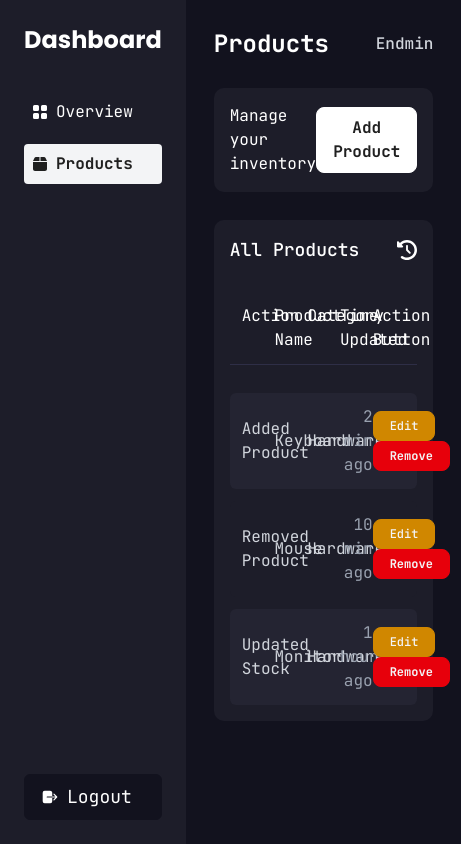
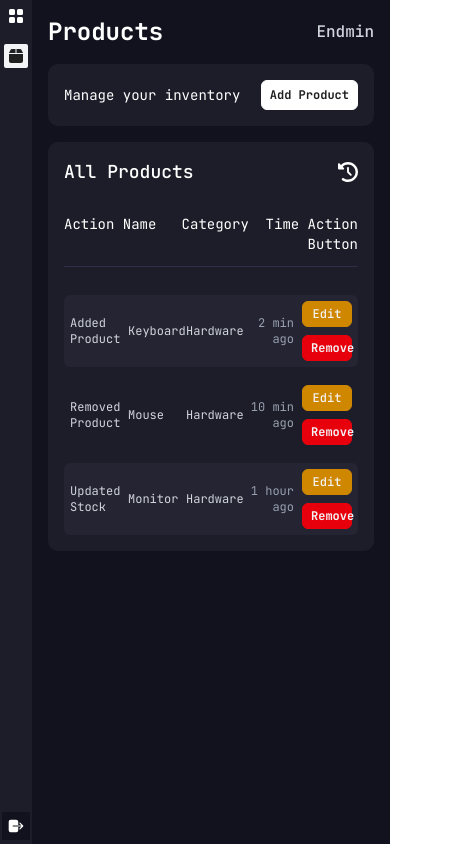
Before and after one commit to HaekalAR/sistem-inventaris-s2, a Next.js app: page /dashboard/products in a window 390 px wide. Shown: the whole page, 461 px wide, since content can reach past the window. Built offline with nearby package versions, Linux system fonts and the light colour scheme.

Commit message:
Fixing Errors

```diff
--- a/app/dashboard/layout.js
+++ b/app/dashboard/layout.js
@@ -9,19 +9,18 @@ export default function DashboardLayout({ children }) {
   const pathname = usePathname();
   return (
     <div className="bg-[#12121E] flex min-h-screen">
-
       {/* Sidebar */}
-            <aside className="w-64 bg-[#1D1D29] text-white p-6 flex flex-col gap-6 justify-between">
+      <aside className="md:w-64 w-8 bg-[#1D1D29] text-white md:p-6 flex flex-col gap-6 justify-between">
         <div>
-
-                    <h1 className="text-2xl font-bold font-poppins mb-9">
+          <h1 className="text-2xl md:flex hidden font-bold font-poppins mb-9">
             Dashboard
           </h1>
 
-                    <nav className="flex flex-col gap-3 font-jbm">
+          <nav className="flex flex-col md:items-stretch items-center justify-center gap-3 font-jbm">
             <Link
               href="/dashboard"
-                            className={`p-2 rounded flex gap-2 transition-all duration-300 items-center ${pathname === "/dashboard"
+              className={`p-2 rounded md:flex hidden gap-2 transition-all duration-300 items-center ${
+                pathname === "/dashboard"
                   ? "bg-gray-100 text-[#202020] font-bold"
                   : "hover:bg-[#12121E]"
               }`}
@@ -29,10 +28,21 @@ export default function DashboardLayout({ children }) {
               <BsFillGridFill />
               <p>Overview</p>
             </Link>
+            <Link
+              href="/dashboard"
+              className={`p-1 w-fit mt-1 md:hidden flex rounded-xs ${
+                pathname === "/dashboard"
+                  ? "bg-gray-100 text-[#202020] font-bold"
+                  : "hover:bg-[#12121E]"
+              }`}
+            >
+              <BsFillGridFill />
+            </Link>
 
             <Link
               href="/dashboard/products"
-                            className={`p-2 rounded flex gap-2 transition-all duration-300 items-center ${pathname === "/dashboard/products"
+              className={`p-2 rounded md:flex hidden gap-2 transition-all duration-300 items-center ${
+                pathname === "/dashboard/products"
                   ? "bg-gray-100 text-[#202020] font-bold"
                   : "hover:bg-[#12121E]"
               }`}
@@ -40,29 +50,36 @@ export default function DashboardLayout({ children }) {
               <FaBox />
               <p>Products</p>
             </Link>
+            <Link
+              href="/dashboard/products"
+              className={`p-1 w-fit mt-1 md:hidden flex rounded-xs ${
+                pathname === "/dashboard/products"
+                  ? "bg-gray-100 text-[#202020] font-bold"
+                  : "hover:bg-[#12121E]"
+              }`}
+            >
+              <FaBox />
+            </Link>
           </nav>
         </div>
-                <div>
-                    <button
-                        className="w-full text-white bg-[#12121E] border border-[#12121E] transition-all duration-300 hover:cursor-pointer hover:border-gray-500 rounded-sm font-jbm text-lg flex gap-2 items-center hover:bg-transparent px-4 py-2"
-                    >
+        <div className="flex justify-center">
+          <button className="w-full text-white bg-[#12121E] border border-[#12121E] transition-all duration-300 hover:cursor-pointer hover:border-gray-500 rounded-sm font-jbm text-lg md:flex hidden gap-2 items-center hover:bg-transparent px-4 py-2">
             <IoLogOut className="text-lg" />
             <p>Logout</p>
           </button>
+          <button
+            className="text-white bg-[#12121E] border border-[#12121E] transition-all duration-300 hover:cursor-pointer hover:border-gray-500 rounded-font-jbm text-lg flex flex-col md:hidden items-center justify-center hover:bg-transparent m-1 p-1"
+          >
+            <IoLogOut className="text-lg" />
+          </button>
         </div>
-
       </aside>
 
       {/* Main Area */}
       <div className="flex flex-col flex-1">
-
         {/* Header */}
-                <main className="">
-                    {children}
-                </main>
-
+        <main className="">{children}</main>
       </div>
-
     </div>
   );
 }
--- a/app/dashboard/page.js
+++ b/app/dashboard/page.js
@@ -13,13 +13,13 @@ const Dashboard = () => {
         <div className="w-full min-h-screen bg-[#12121E] flex flex-col">
 
             {/* Header */}
-            <div className="p-7 flex items-center justify-between">
+            <div className="md:p-7 p-4 flex items-center justify-between">
                 <h1 className="font-jbm text-white font-bold text-2xl">Overview</h1>
                 <p className="font-jbm text-gray-300 font-medium text-md">Endmin</p>
             </div>
 
             {/* Grid cards */}
-            <div className="grid grid-cols-3 gap-7 px-7">
+            <div className="grid md:grid-cols-3 grid-cols-1 md:gap-7 gap-4 md:px-7 px-4">
                 <div className="bg-[#1D1D29] text-white p-4 rounded-lg">
                     <span className="w-full flex items-center justify-between">
                         <h3 className="font-jbm font-medium text-lg">Products Total</h3>
@@ -45,13 +45,13 @@ const Dashboard = () => {
                 </div>
 
             </div>
-            <div className="flex-1 p-7">
-                <div className="w-full h-full bg-[#1D1D29] text-white p-4 rounded-lg flex flex-col gap-7">
+            <div className="flex-1 md:p-7 p-4">
+                <div className="w-full h-full bg-[#1D1D29] text-white p-4 rounded-lg flex flex-col md:gap-7 gap-4">
                     <span className="w-full flex items-center justify-between">
                         <h3 className="font-jbm text-lg font-medium">Latest Activity</h3>
                         <FaClockRotateLeft className="text-xl" />
                     </span>
-                    <div className="flex flex-col gap-3 font-jbm">
+                    <div className="flex flex-col gap-3 md:text-base text-xs font-jbm">
                         {activities.map((activity, index) => (
                             <div
                                 key={activity.id}
--- a/app/dashboard/products/page.js
+++ b/app/dashboard/products/page.js
@@ -14,46 +14,48 @@ const Products = () => {
         <div className="w-full min-h-screen bg-[#12121E] flex flex-col">
 
             {/* Header */}
-            <div className="p-7 flex items-center justify-between">
+            <div className="md:p-7 p-4 flex items-center justify-between">
                 <h1 className="font-jbm text-white font-bold text-2xl">Products</h1>
                 <p className="font-jbm text-gray-300 font-medium text-md">Endmin</p>
             </div>
 
-            <div className="w-full h-fit px-7 mb-7">
-                <div className="w-full bg-[#1D1D29] flex items-center justify-between rounded-lg font-jbm text-white p-4">
+            <div className="w-full h-fit md:px-7 px-4 md:mb-7 mb-4">
+                <div className="w-full bg-[#1D1D29] flex items-center justify-between md:text-base text-sm rounded-lg font-jbm text-white p-4">
                     <p>Manage your inventory</p>
                     <AddProductDialog />
                 </div>
             </div>
 
-            <div className="px-7">
-                <div className="w-full h-full bg-[#1D1D29] text-white p-4 rounded-lg flex flex-col gap-7">
+            <div className="md:px-7 px-4 md:mb-7 mb-4">
+                <div className="w-full bg-[#1D1D29] text-white p-4 rounded-lg flex flex-col md:gap-7 gap-4">
                     <span className="w-full flex items-center justify-between">
                         <h3 className="font-jbm text-lg font-medium">All Products</h3>
                         <FaClockRotateLeft className="text-xl" />
                     </span>
-                    <div className="flex flex-col gap-3 font-jbm">
-                    <div className="grid grid-cols-5 p-3 border-b mb-4 border-[#2e2e46]">
-                        <p>Action</p>
-                        <p>Product Name</p>
-                        <p>Category</p>
-                        <p className="text-right">Time Updated</p>
-                        <p className="text-right">Action Button</p>
-                    </div>
+                    <div className="flex flex-col gap-3 font-jbm overflow-y-auto md:max-h-[65vh] max-h-[65vh]">
+                        <div className="grid grid-cols-5 py-3 border-b mb-4 border-[#2e2e46] md:text-base text-sm">
+                            <p>Action</p>
+                            <p className="md:block hidden">Product Name</p>
+                            <p className="block md:hidden">Name</p>
+                            <p>Category</p>
+                            <p className="text-right md:block hidden">Time Updated</p>
+                            <p className="text-right block md:hidden">Time</p>
+                            <p className="text-right">Action Button</p>
+                        </div>
                         {activities.map((activity, index) => (
                             <div
                                 key={activity.id}
-                                className={`grid grid-cols-5 p-3 items-center rounded-sm ${index % 2 === 0 ? "bg-[#242432] hover:bg-[#252536]" : "bg-[#1D1D29] hover:bg-[#181827]"
+                                className={`grid grid-cols-5 gap-2 p-1.5 items-center rounded-sm ${index % 2 === 0 ? "bg-[#242432] hover:bg-[#252536]" : "bg-[#1D1D29] hover:bg-[#181827]"
                                     }`}
                             >
 
-                                <span className="text-gray-300">{activity.action}</span>
-                                <span className="text-gray-300">{activity.item}</span>
-                                <span className="text-gray-300">{activity.category}</span>
-                                <span className="text-gray-400 text-right">{activity.time}</span>
-                                <span className="text-gray-400 text-right">
-                                    <button className="bg-yellow-600 py-1.5 px-4 text-gray-100 text-xs font-medium rounded-md border border-yellow-600 hover:cursor-pointer hover:bg-transparent hover:text-yellow-600 transition-all duration-300 mr-4">Edit</button>
-                                    <button className="bg-red-600 py-1.5 px-4 text-gray-100 text-xs font-bold rounded-md border border-red-600 hover:cursor-pointer hover:bg-transparent hover:text-red-600 transition-all duration-300">Remove</button>
+                                <span className="text-gray-300 md:text-base text-xs">{activity.action}</span>
+                                <span className="text-gray-300 md:text-base text-xs">{activity.item}</span>
+                                <span className="text-gray-300 md:text-base text-xs">{activity.category}</span>
+                                <span className="text-gray-400 md:text-base text-xs text-right">{activity.time}</span>
+                                <span className="text-gray-400 md:text-base text-xs text-right md:flex-row md:justify-end flex flex-col gap-2">
+                                    <button className="w-full md:w-fit bg-yellow-600 md:py-1.5 py-1 md:px-4 px-2 text-gray-100 text-xs font-medium md:rounded-md rounded-sm border border-yellow-600 hover:cursor-pointer hover:bg-transparent hover:text-yellow-600 transition-all duration-300 mr-4">Edit</button>
+                                    <button className="bg-red-600 md:w-fit w-full md:py-1.5 py-1 md:px-4 px-2 text-gray-100 text-xs font-bold md:rounded-md rounded-sm border border-red-600 hover:cursor-pointer hover:bg-transparent hover:text-red-600 transition-all duration-300">Remove</button>
                                 </span>
                             </div>
                         ))}
--- a/app/globals.css
+++ b/app/globals.css
@@ -9,6 +9,14 @@
   --font-poppins: 'Poppins', sans-serif;
   --font-jbm: 'JetBrains Mono', sans-serif;
   --font-inter: 'Inter', sans-serif;
+}
+
+*::-webkit-scrollbar {
+    display: none;
+}
+* {
+    -ms-overflow-style: none;
+    scrollbar-width: none;
 }
 
 /* :root {
--- a/components/ui/products/add-product-dialog.jsx
+++ b/components/ui/products/add-product-dialog.jsx
@@ -18,7 +18,7 @@ export function AddProductDialog() {
   return (
     <Dialog>
       <form>
-        <DialogTrigger render={<button variant="outline" className={`bg-white py-2 px-4 text-[#202020] font-bold rounded-md border border-white hover:cursor-pointer hover:bg-transparent hover:text-white transition-all duration-300`}>Add Product</button>} />
+        <DialogTrigger render={<button variant="outline" className={`bg-white md:py-2 md:px-4 px-2 py-1.5 text-[#202020] font-bold md:rounded-md rounded-sm border border-white hover:cursor-pointer hover:bg-transparent hover:text-white transition-all duration-300 md:text-base text-xs`}>Add Product</button>} />
         <DialogOverlay className="backdrop-blur-md bg-black/40" />
         <DialogContent className="sm:max-w-lg bg-[#12121E] border border-[#202020a8] p-7 font-jbm">
           <DialogHeader>
```
Also changed, not shown: app/page.js (+11 -7 lines). Lines whose indentation alone changed are shown as unchanged.
